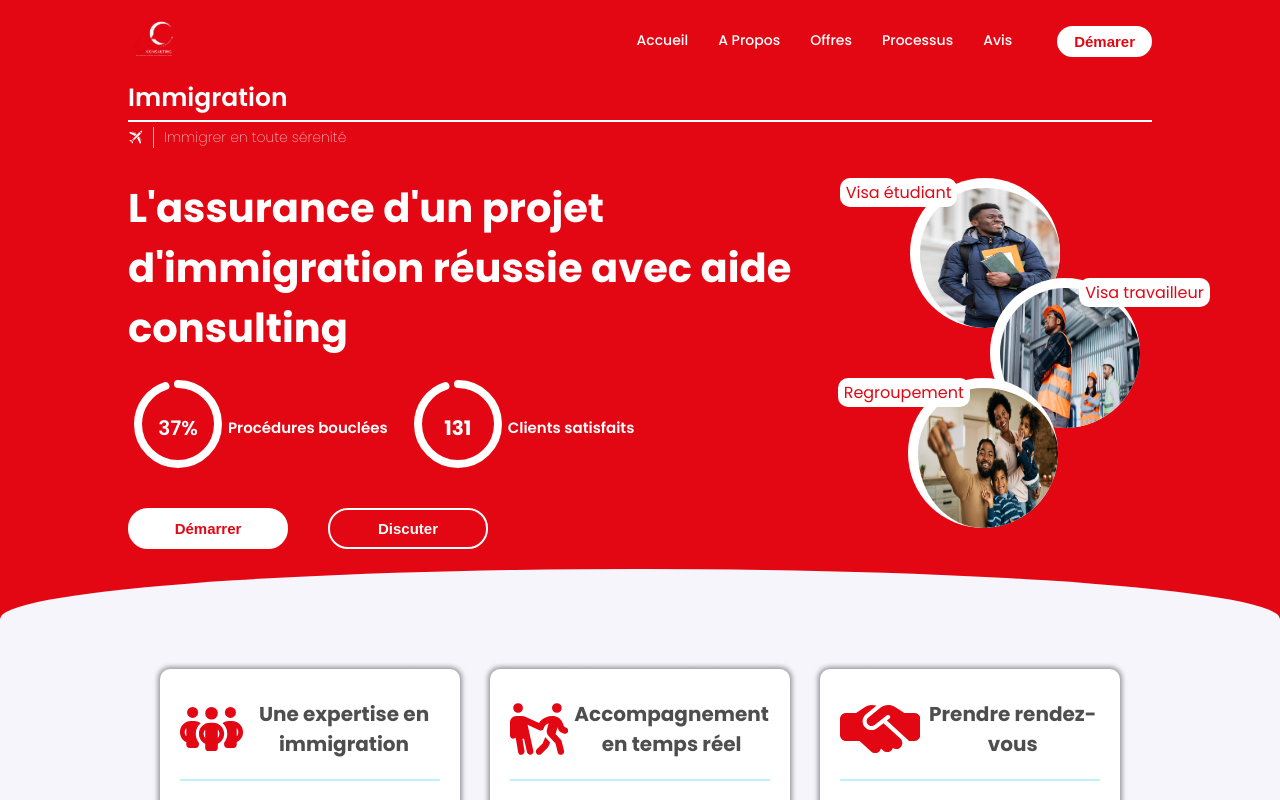
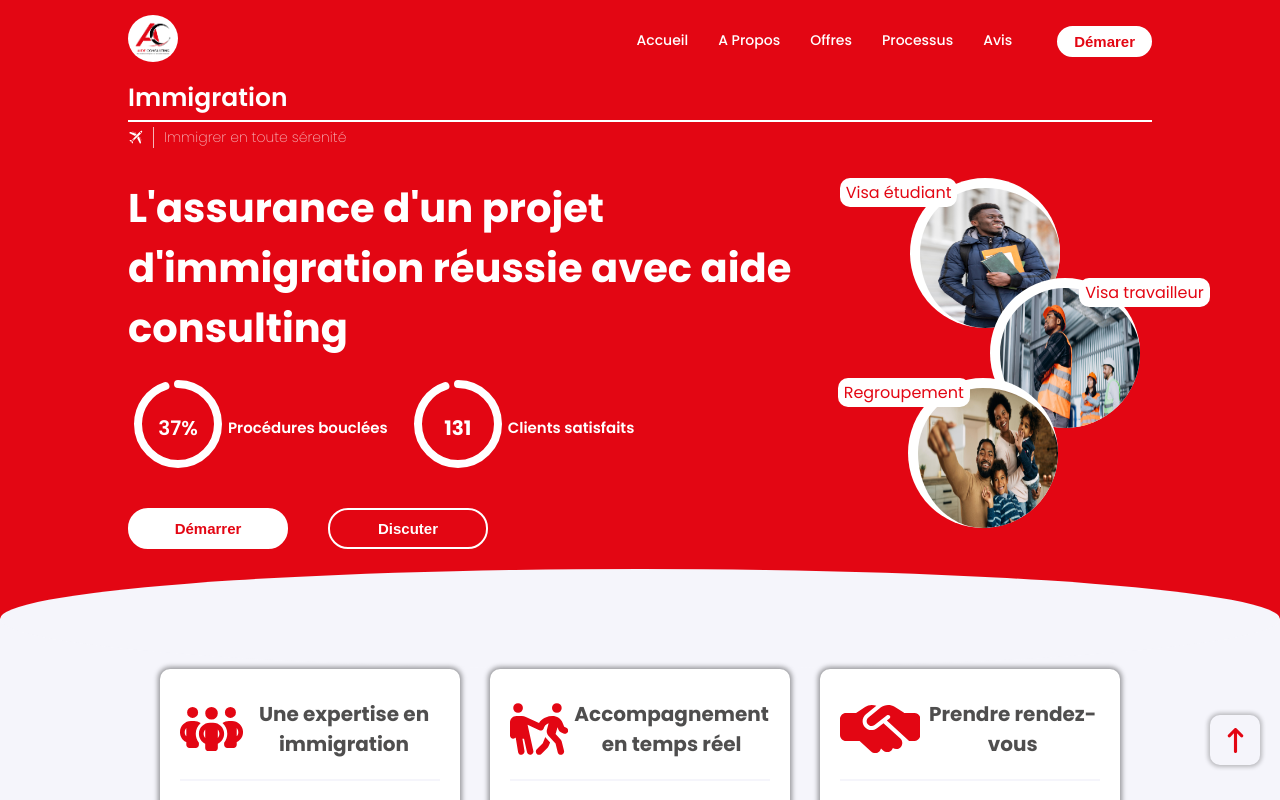
Before and after one commit to Gaimar23/Aide-Consulting, a React (Vite) app: page / in a window 1280 px wide. Shown: the top 800 px of the page. Built offline with nearby package versions, Linux system fonts and the light colour scheme.

Commit message:
thirteenth commit

```diff
--- a/src/components/ActionCards/ActionCards.scss
+++ b/src/components/ActionCards/ActionCards.scss
@@ -22,6 +22,7 @@
             border-radius: 10px;
             position: relative;
             box-shadow: 0 0 5px 2px rgba(0, 0, 0, 0.397);
+            transition: all 0.3s ease-in-out;
 
             &::before{
                 content: "";
@@ -91,7 +92,8 @@
                 display: flex;
                 align-items: center;
                 gap: 5px;
-                border-bottom: 2px solid #bef1ff;
+                // border-bottom: 2px solid #bef1ff;
+                border-bottom: 2px solid #f5f5fb;
                 margin-bottom: 15px;
 
                 .icon{
--- a/src/components/AnimationLoading/AnimationLoading.jsx
+++ b/src/components/AnimationLoading/AnimationLoading.jsx
@@ -1,6 +1,6 @@
 import React from "react";
 import "./AnimationLoading.scss";
-import Logo from "../../assets/images/Logo.png";
+import Logo from "../../assets/images/Logo2.png";
 
 const AnimationLoading = () => {
   return (
--- a/src/components/AnimationLoading/AnimationLoading.scss
+++ b/src/components/AnimationLoading/AnimationLoading.scss
@@ -8,9 +8,9 @@
     justify-content: center;
 
     img{
-        width: 100px;
-        height: 100Px;
-        object-fit: cover;
+        width: 200px;
+        // height: 100Px;
+        // object-fit: cover;
         animation: bounce 0.5s infinite alternate;
     }
 
--- /dev/null
+++ b/src/components/GoUp/GoUp.jsx
@@ -0,0 +1,17 @@
+import React from "react";
+import "./GoUp.scss";
+import { FaArrowUpLong } from "react-icons/fa6";
+
+const GoUp = () => {
+  return (
+    <div className="go-up-container">
+      <a href="#hero">
+        <div className="go-up">
+          <FaArrowUpLong className="move-up-icon" />
+        </div>
+      </a>
+    </div>
+  );
+};
+
+export default GoUp;
--- /dev/null
+++ b/src/components/GoUp/GoUp.scss
@@ -0,0 +1,33 @@
+.go-up-container{
+    display: flex;
+    justify-content: center;
+    align-items: center;
+    position: fixed;
+    bottom: 25px;
+    left: 50%;
+    transform: translateX(-50%);
+    max-width: 1366px;
+    width: 100%;
+
+    .go-up{
+        display: flex;
+        align-items: center;
+        justify-content: center;
+        // background-color: black;
+        background-color: #f5f5fb;
+        width: 50px;
+        height: 50px;
+        border-radius: 10px;
+        position: absolute;
+        right: 20px;
+        top: -60px;
+        cursor: pointer;
+        box-shadow: 0 0 4px 2px rgba(0, 0, 0, 0.247);
+
+        .move-up-icon{
+            width: 25px;
+            height: 25px;
+            color: #E30613;
+        }
+    }
+}
--- a/src/components/Hero/Hero.jsx
+++ b/src/components/Hero/Hero.jsx
@@ -22,7 +22,7 @@ const Hero = () => {
   }, []);
 
   return (
-    <div className="hero-container">
+    <div className="hero-container" id="hero">
       <section className="hero">
         <div className="head">
           <div className="top">
--- a/src/components/Navbar/Navbar.jsx
+++ b/src/components/Navbar/Navbar.jsx
@@ -1,6 +1,6 @@
 import React from "react";
 import "./Navbar.scss";
-import Logo from "../../assets/images/Logo.png";
+import Logo from "../../assets/images/Logo2.png";
 import { FiMenu } from "react-icons/fi";
 
 const Navbar = () => {
--- a/src/components/Navbar/Navbar.scss
+++ b/src/components/Navbar/Navbar.scss
@@ -16,9 +16,21 @@
             justify-content: space-between;
 
             .logo-container{
+                // background-color: white;
+                // display: flex;
+                // align-items: center;
+                // justify-content: center;
+                // border-radius: 50%;
+                // width: 65px;
+                // height: 60px;
 
                 img{
                     width: 50px;
+                    // height: 50px;
+                    // object-fit: cover;
+                    background-color: white;
+                    border-radius: 50%;
+
                 }
             }
 
--- a/src/pages/Immigration/Immigration.jsx
+++ b/src/pages/Immigration/Immigration.jsx
@@ -9,6 +9,7 @@ import Contact from "../../components/Contact/Contact";
 import Testimonies from "../../components/Testimonies/Testimonies";
 import Footer from "../../components/Footer/Footer";
 import AnimationLoading from "../../components/AnimationLoading/AnimationLoading";
+import GoUp from "../../components/GoUp/GoUp";
 
 const Immigration = () => {
   const [loading, setLoading] = useState(true);
@@ -32,6 +33,7 @@ const Immigration = () => {
           <Testimonies />
           <Contact />
           <Footer />
+          <GoUp />
         </div>
       )}
     </div>
```
Also changed, not shown: src/assets/images/Logo2.png (added).
